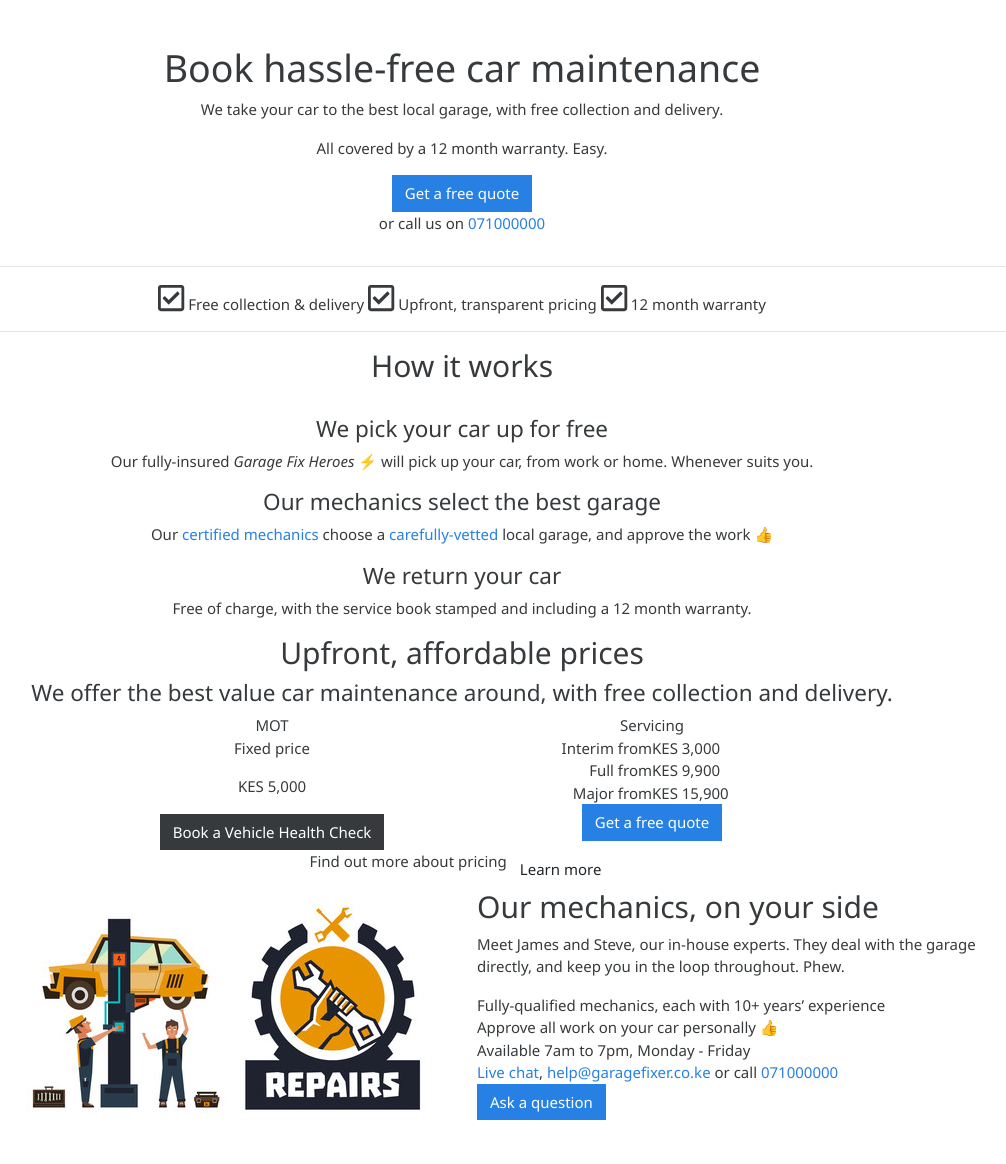
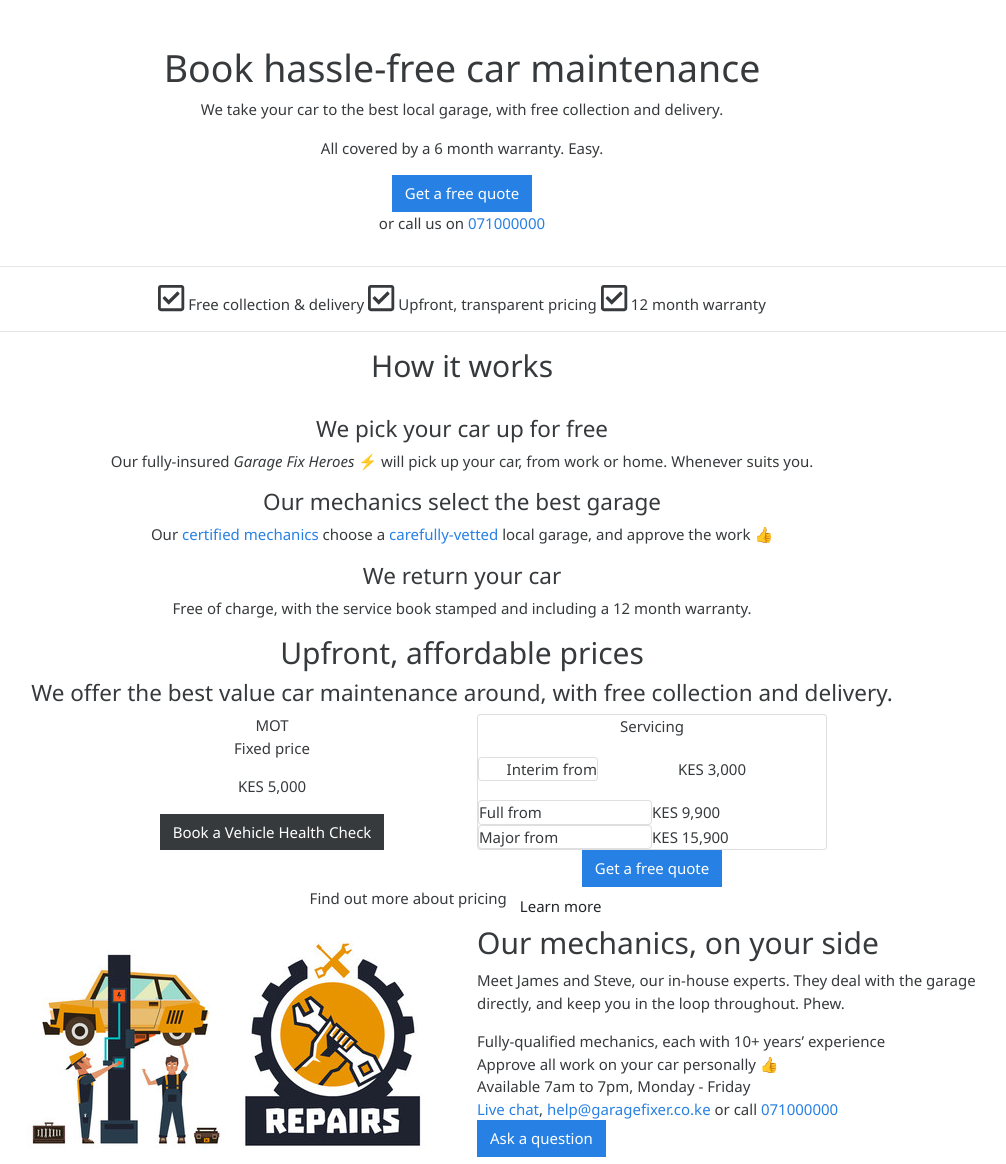
Before and after one commit to emdeechege/Garage, a Django app: page / in a window 1280 px wide. Shown: the part 74-1238 px from the top of the page, without its empty margins (178-1184 px from the left). Run offline with Django 3.2, Linux system fonts and the light colour scheme; some libraries are stand-ins or nearby versions.

Commit message:
heroku attempt

```diff
--- /dev/null
+++ b/Runtime.txt
@@ -0,0 +1 @@
+python-3.6.6
--- a/booking/templates/index.html
+++ b/booking/templates/index.html
@@ -13,7 +13,7 @@
       </h1>
       <p>We take your car to the best
         local garage, with free collection and delivery.</p>
-      <p>All covered by a 12 month warranty. Easy.</p>
+      <p>All covered by a 6 month warranty. Easy.</p>
       <button type="submit" class="btn btn-primary">Get a free quote</button>
       <p>or call us on <a class="link" href="tel:071000000">071000000</a></p>
     </div>
@@ -90,30 +90,33 @@
       </div>
       <div class="col-12 col-lg-4">
         <div class="price-plan-right d-flex flex-column justify-content-between">
+          <div class="card">
           <div class="plan-title">Servicing</div>
           <div class="plan-content">
             <div class="row no-gutters align-items-center">
               <div class="col text-right">
-                <span class="plan-desc">Interim from </span>
+
+                <div class="card">Interim from </div>
               </div>
-              <div class="col text-left">
+              <div class="card-body">
                 <span class="plan-price">KES 3,000</span>
+              </div>
               </div>
             </div>
             <div class="row no-gutters align-items-center">
-              <div class="col text-right">
-                <span class="plan-desc">Full from </span>
+              <div class="col text-left">
+                <div class="card">Full from </div>
               </div>
               <div class="col text-left">
-                <span class="plan-price">KES 9,900</span>
+                <span class="plan-price">  KES 9,900</span>
               </div>
             </div>
             <div class="row no-gutters align-items-center">
-              <div class="col text-right">
-                <span class="plan-desc">Major from </span>
+              <div class="col text-left">
+                <div class="card">Major from </div>
               </div>
               <div class="col text-left">
-                <span class="plan-price">KES 15,900</span>
+                <span class="plan-price">  KES 15,900</span>
               </div>
             </div>
           </div>
--- a/booking/views.py
+++ b/booking/views.py
@@ -106,5 +106,5 @@ def add_booking(request, pk):
             booking.save()
             return redirect('home')
     else:
-        form = CommentForm()
-        return render(request, 'vehicles/booking.html', {"user": current_user, "comment_form": form})
+        form = BookingForm()
+        return render(request, 'vehicles/booking.html', {"user": current_user, "booking_form": form})
```
Also changed, not shown: booking/forms.py (+2 -5 lines), booking/templates/vehicles/home.html (+21 -2 lines), requirements.txt (+22 -0 lines), media/picha/Hex.png (added), media/picha/ins.jpeg (added), media/profiles/android-icon-192x192.png (added).
